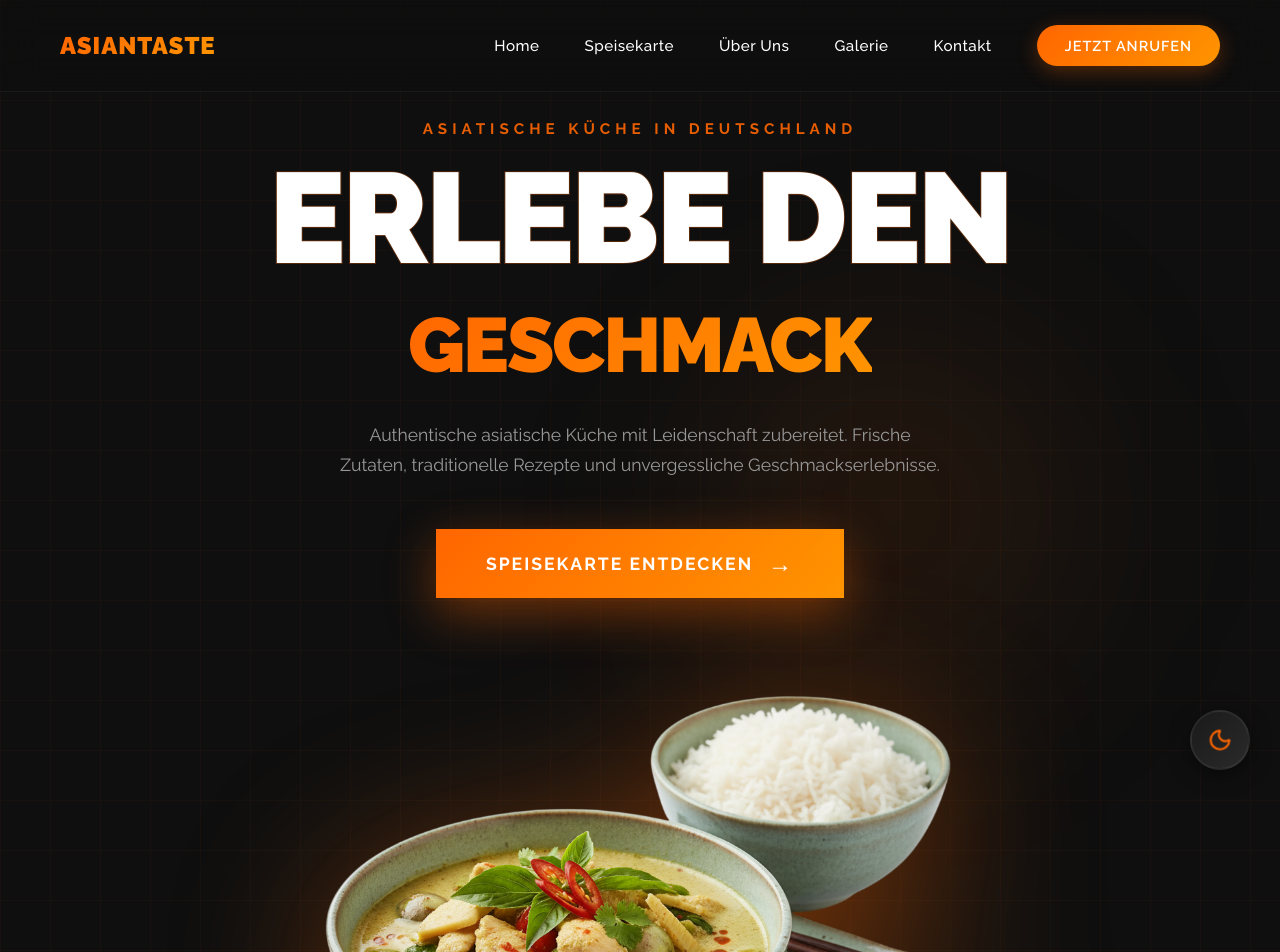
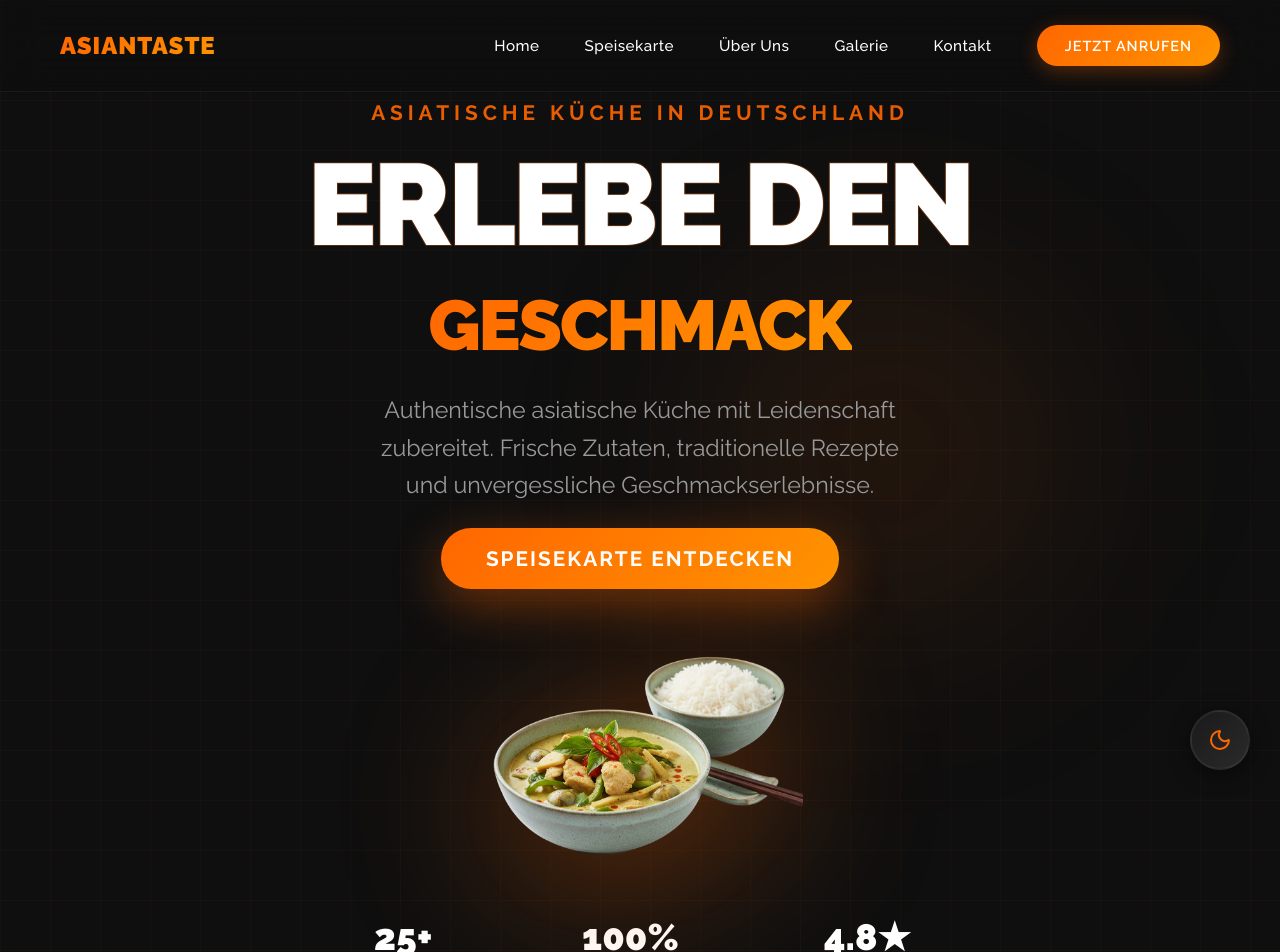
Before and after one commit to aliosman6161/asia_website, a React (Create React App) app: page / in a window 1280 px wide. Shown: the top 952 px of the page. Built offline with nearby package versions, Linux system fonts and the light colour scheme.

Commit message:
welcomePage fix

```diff
--- a/src/compoents/ThemeToggleButton.js
+++ b/src/compoents/ThemeToggleButton.js
@@ -25,11 +25,11 @@ function ThemeToggleButton() {
       alignItems: 'center',
       justifyContent: 'center',
       cursor: 'pointer',
-      transition: 'all 0.4s cubic-bezier(0.4, 0, 0.2, 1)',
+      transition: 'all 0.3s ease',  // ← Gekürzt: 0.4s → 0.3s
       boxShadow: hover
         ? `0 10px 40px ${theme === 'dark' ? 'rgba(255,102,0,0.4)' : 'rgba(0,0,0,0.2)'}`
         : `0 5px 20px ${theme === 'dark' ? 'rgba(0,0,0,0.5)' : 'rgba(0,0,0,0.1)'}`,
-      transform: hover ? 'scale(1.1) rotate(10deg)' : 'scale(1) rotate(0deg)',
+      transform: hover ? 'scale(1.08)' : 'scale(1)',  // ← GEÄNDERT: Kein rotate mehr, nur scale
       backdropFilter: 'blur(10px)',
       WebkitBackdropFilter: 'blur(10px)',
     },
@@ -38,7 +38,7 @@ function ThemeToggleButton() {
       alignItems: 'center',
       justifyContent: 'center',
       position: 'relative',
-      animation: hover ? 'none' : 'pulse 2s ease-in-out infinite',
+      // ← ENTFERNT: animation pulse!
     },
     tooltip: {
       position: 'absolute',
@@ -73,24 +73,6 @@ function ThemeToggleButton() {
   };
 
   const animations = `
-    @keyframes pulse {
-      0%, 100% {
-        transform: scale(1);
-      }
-      50% {
-        transform: scale(1.05);
-      }
-    }
-
-    @keyframes rotate {
-      from {
-        transform: rotate(0deg);
-      }
-      to {
-        transform: rotate(360deg);
-      }
-    }
-
     /* Mobile Anpassung */
     @media (max-width: 768px) {
       .theme-toggle-container {
@@ -114,6 +96,7 @@ function ThemeToggleButton() {
       style.innerHTML = animations;
       document.head.appendChild(style);
     }
+    // eslint-disable-next-line react-hooks/exhaustive-deps
   }, []);
 
   return (
@@ -129,6 +112,8 @@ function ThemeToggleButton() {
         onClick={toggleTheme}
         onMouseEnter={() => setHover(true)}
         onMouseLeave={() => setHover(false)}
+        onTouchStart={() => setHover(true)}  // ← NEU: Touch Support
+        onTouchEnd={() => setHover(false)}    // ← NEU: Touch Support
         aria-label="Toggle Theme"
       >
         <div style={styles.iconWrapper}>
@@ -137,17 +122,14 @@ function ThemeToggleButton() {
               size={24}
               color={colors.accent}
               fill={hover ? colors.accent : 'none'}
-              style={{ transition: 'all 0.3s ease' }}
+              style={{ transition: 'all 0.3s ease' }}  // ← Nur transition, keine animation
             />
           ) : (
             <Sun
               size={24}
               color={colors.accent}
               fill={hover ? colors.accent : 'none'}
-              style={{
-                transition: 'all 0.3s ease',
-                animation: hover ? 'rotate 1s linear infinite' : 'none'
-              }}
+              style={{ transition: 'all 0.3s ease' }}  // ← GEÄNDERT: Kein rotate mehr!
             />
           )}
         </div>
--- a/src/compoents/welcomePage.js
+++ b/src/compoents/welcomePage.js
@@ -42,17 +42,18 @@ function WelcomePage() {
   const isDesktop = windowWidth > 1024;
 
   const styles = {
-    // ✅ UMBENANNT: container → section (äußerer Container)
     section: {
+      backgroundColor: colors.primary,
+      padding: isMobile ? "60px 20px" : isTablet ? "80px 40px" : "100px 60px",
       minHeight: '100vh',
-      backgroundColor: colors.primary,  // ← background → backgroundColor
-      padding: isMobile ? "80px 20px 60px" : isTablet ? "100px 40px 80px" : "120px 60px 100px",  // ← Padding wie MenuSection
       position: 'relative',
       overflow: 'hidden',
       display: 'flex',
       alignItems: 'center',
-      justifyContent: 'center',
       transition: 'background 0.4s ease',
+      width: '100%',
+      boxSizing: 'border-box',
+      fontFamily: "'Raleway', sans-serif",
     },
     gridPattern: {
       position: 'absolute',
@@ -66,6 +67,7 @@ function WelcomePage() {
         ? `translate(${mousePosition.x}px, ${mousePosition.y}px)`
         : 'translate(0, 0)',
       transition: 'transform 0.3s ease-out',
+      pointerEvents: 'none',
     },
     floatingElement: {
       position: 'absolute',
@@ -79,34 +81,33 @@ function WelcomePage() {
       right: isMobile ? '-20%' : '10%',
       pointerEvents: 'none',
     },
-    // ✅ UMBENANNT: content → container (innerer Container)
     container: {
+      maxWidth: '1400px',
+      margin: '0 auto',
+      width: '100%',
       position: 'relative',
       zIndex: 2,
-      textAlign: 'center',
-      padding: '0',  // ← Kein Padding mehr (jetzt in section)
-      maxWidth: '1400px',
-      width: '100%',
-      margin: '0 auto',  // ← Hinzugefügt (wie MenuSection)
       display: 'flex',
       flexDirection: 'column',
       alignItems: 'center',
+      gap: isMobile ? '15px' : isTablet ? '20px' : '25px',
+      textAlign: 'center',
     },
     superText: {
-      fontSize: isMobile ? '0.7rem' : isTablet ? '0.85rem' : '0.95rem',
+      // ✅ +0.3rem: 0.75→1.05, 0.9→1.2, 1→1.3
+      fontSize: isMobile ? '1.05rem' : isTablet ? '1.2rem' : '1.3rem',
       color: colors.accent,
       letterSpacing: isMobile ? '3px' : '5px',
       textTransform: 'uppercase',
       fontWeight: 700,
-      marginBottom: isMobile ? '15px' : '20px',
       opacity: 0.9,
     },
     heading: {
-      fontSize: isMobile ? '2.5rem' : isTablet ? '4rem' : 'clamp(4rem, 10vw, 8rem)',
+      // ✅ +0.3rem: 2.2→2.5, 3.5→3.8, 4-7→4.3-7.3
+      fontSize: isMobile ? '2.5rem' : isTablet ? '3.8rem' : 'clamp(4.3rem, 9vw, 7.3rem)',
       fontWeight: 900,
       color: colors.text,
       lineHeight: 0.95,
-      marginBottom: isMobile ? '10px' : '20px',
       textTransform: 'uppercase',
       letterSpacing: isMobile ? '-1px' : isTablet ? '-2px' : '-3px',
       position: 'relative',
@@ -125,7 +126,8 @@ function WelcomePage() {
       zIndex: -1,
     },
     subheading: {
-      fontSize: isMobile ? '2rem' : isTablet ? '3.5rem' : 'clamp(3rem, 6vw, 5rem)',
+      // ✅ +0.3rem: 1.8→2.1, 3→3.3, 2.8-4.5→3.1-4.8
+      fontSize: isMobile ? '2.1rem' : isTablet ? '3.3rem' : 'clamp(3.1rem, 5.5vw, 4.8rem)',
       fontWeight: 900,
       background: colors.accentGradient,
       WebkitBackgroundClip: 'text',
@@ -133,27 +135,26 @@ function WelcomePage() {
       backgroundClip: 'text',
       textTransform: 'uppercase',
       letterSpacing: isMobile ? '-1px' : '-2px',
-      marginBottom: isMobile ? '20px' : '30px',
     },
     description: {
-      fontSize: isMobile ? '0.95rem' : isTablet ? '1rem' : '1.1rem',
+      // ✅ +0.3rem: 0.95→1.25, 1.05→1.35, 1.15→1.45
+      fontSize: isMobile ? '1.25rem' : isTablet ? '1.35rem' : '1.45rem',
       color: colors.textSecondary,
-      maxWidth: isMobile ? '100%' : isTablet ? '500px' : '600px',
-      margin: isMobile ? '0 auto 35px' : '0 auto 50px',
-      lineHeight: 1.7,
-      padding: isMobile ? '0 10px' : '0',
+      maxWidth: isMobile ? '100%' : isTablet ? '450px' : '550px',
+      lineHeight: 1.6,
       transition: 'color 0.4s ease',
     },
     ctaButton: {
       display: 'inline-flex',
       alignItems: 'center',
       justifyContent: 'center',
-      gap: isMobile ? '10px' : '15px',
+      gap: isMobile ? '10px' : '12px',
       background: colors.accentGradient,
       color: '#fff',
       border: 'none',
-      padding: isMobile ? '16px 35px' : isTablet ? '18px 45px' : '20px 50px',
-      fontSize: isMobile ? '0.9rem' : isTablet ? '1rem' : '1.1rem',
+      padding: isMobile ? '14px 30px' : isTablet ? '16px 40px' : '18px 45px',
+      // ✅ +0.3rem: 0.85→1.15, 0.95→1.25, 1→1.3
+      fontSize: isMobile ? '1.15rem' : isTablet ? '1.25rem' : '1.3rem',
       fontWeight: 700,
       letterSpacing: isMobile ? '1px' : '2px',
       textTransform: 'uppercase',
@@ -161,34 +162,43 @@ function WelcomePage() {
       position: 'relative',
       overflow: 'hidden',
       transition: 'all 0.4s ease',
-      marginBottom: isMobile ? '50px' : '70px',
       boxShadow: hover
         ? '0 20px 60px rgba(255,102,0,0.6)'
         : '0 15px 50px rgba(255,102,0,0.4)',
       transform: hover && !isMobile ? 'translateY(-3px)' : 'translateY(0)',
       width: isMobile ? 'calc(100% - 40px)' : 'auto',
       maxWidth: isMobile ? '320px' : 'none',
+      borderRadius: '30px',
     },
     arrow: {
-      fontSize: isMobile ? '1.2rem' : '1.5rem',
+      // ✅ +0.3rem: 1.1→1.4, 1.3→1.6
+      fontSize: isMobile ? '1.4rem' : '1.6rem',
       transition: 'transform 0.3s ease',
       transform: hover ? 'translateX(10px)' : 'translateX(0)',
     },
     imageContainer: {
       position: 'relative',
-      marginTop: isMobile ? '0' : isTablet ? '0' : '0',
-      marginBottom: isMobile ? '40px' : isTablet ? '50px' : '60px',
-      display: 'block',
+      display: 'flex',
+      alignItems: 'center',
+      justifyContent: 'center',
       width: '100%',
-      maxWidth: isMobile ? '100%' : isTablet ? '500px' : '700px',
+      maxWidth: isMobile ? '100%' : isTablet ? '450px' : '600px',
+      height: isMobile ? '25vh' : isTablet ? '30vh' : '35vh',
+      maxHeight: isMobile ? '300px' : isTablet ? '400px' : '500px',
+      overflow: 'visible',
+      padding: isMobile ? '15px' : isTablet ? '20px' : '30px',
     },
     heroImage: {
       maxWidth: '100%',
-      width: '100%',
+      maxHeight: '100%',
+      width: 'auto',
       height: 'auto',
       display: 'block',
+      objectFit: 'contain',
       filter: isMobile
         ? 'drop-shadow(0 20px 40px rgba(255,102,0,0.3))'
+        : isTablet
+        ? 'drop-shadow(0 25px 60px rgba(255,102,0,0.35))'
         : 'drop-shadow(0 30px 80px rgba(255,102,0,0.4))',
       transform: isMobile
         ? `scale(${hover ? 1.03 : 1})`
@@ -200,24 +210,23 @@ function WelcomePage() {
           rotateY(${mousePosition.x * 0.3}deg)
           scale(${hover ? 1.05 : 1})
         `,
-      transition: 'transform 0.3s ease-out',
+      transition: 'all 0.3s ease-out',
     },
     socialProof: {
       display: 'flex',
       justifyContent: 'center',
       alignItems: 'center',
-      gap: isMobile ? '30px' : isTablet ? '50px' : '60px',
-      marginTop: isMobile ? '0' : '0',
+      gap: isMobile ? '25px' : isTablet ? '40px' : '50px',
       flexWrap: 'wrap',
-      padding: isMobile ? '0 10px' : '0',
     },
     proofItem: {
       textAlign: 'center',
       flex: isMobile ? '1 1 auto' : 'none',
-      minWidth: isMobile ? '80px' : 'auto',
+      minWidth: isMobile ? '70px' : 'auto',
     },
     proofNumber: {
-      fontSize: isMobile ? '1.8rem' : isTablet ? '2.2rem' : '2.5rem',
+      // ✅ +0.3rem: 1.5→1.8, 1.8→2.1, 2→2.3
+      fontSize: isMobile ? '1.8rem' : isTablet ? '2.1rem' : '2.3rem',
       fontWeight: 900,
       color: colors.text,
       marginBottom: '5px',
@@ -225,7 +234,8 @@ function WelcomePage() {
       transition: 'color 0.4s ease',
     },
     proofLabel: {
-      fontSize: isMobile ? '0.65rem' : '0.75rem',
+      // ✅ +0.3rem: 0.6→0.9, 0.7→1
+      fontSize: isMobile ? '0.9rem' : '1rem',
       color: colors.textTertiary,
       letterSpacing: isMobile ? '1px' : '2px',
       textTransform: 'uppercase',
@@ -263,12 +273,10 @@ function WelcomePage() {
   }, []);
 
   return (
-    // ✅ GEÄNDERT: div → section + neuer Style-Name
-    <section style={styles.section}>
+    <section style={styles.section} id="home">
       <div style={styles.gridPattern}></div>
       <div style={styles.floatingElement}></div>
 
-      {/* ✅ GEÄNDERT: content → container */}
       <div style={styles.container}>
         <div style={styles.superText}>{restaurantData.tagline}</div>
 
@@ -292,9 +300,9 @@ function WelcomePage() {
           onMouseLeave={() => !isMobile && setHover(false)}
           onTouchStart={() => setHover(true)}
           onTouchEnd={() => setHover(false)}
+          onClick={() => document.getElementById('menu')?.scrollIntoView({ behavior: 'smooth' })}
         >
           {restaurantData.cta.primary}
-          <span style={styles.arrow}>→</span>
         </button>
 
         <div
@@ -306,7 +314,7 @@ function WelcomePage() {
             src={randomImage}
             alt="Asiatische Spezialitäten"
             style={styles.heroImage}
-            loading="lazy"
+            loading="eager"
           />
         </div>
 
```
Also changed, not shown: src/compoents/Icon.js (deleted).
